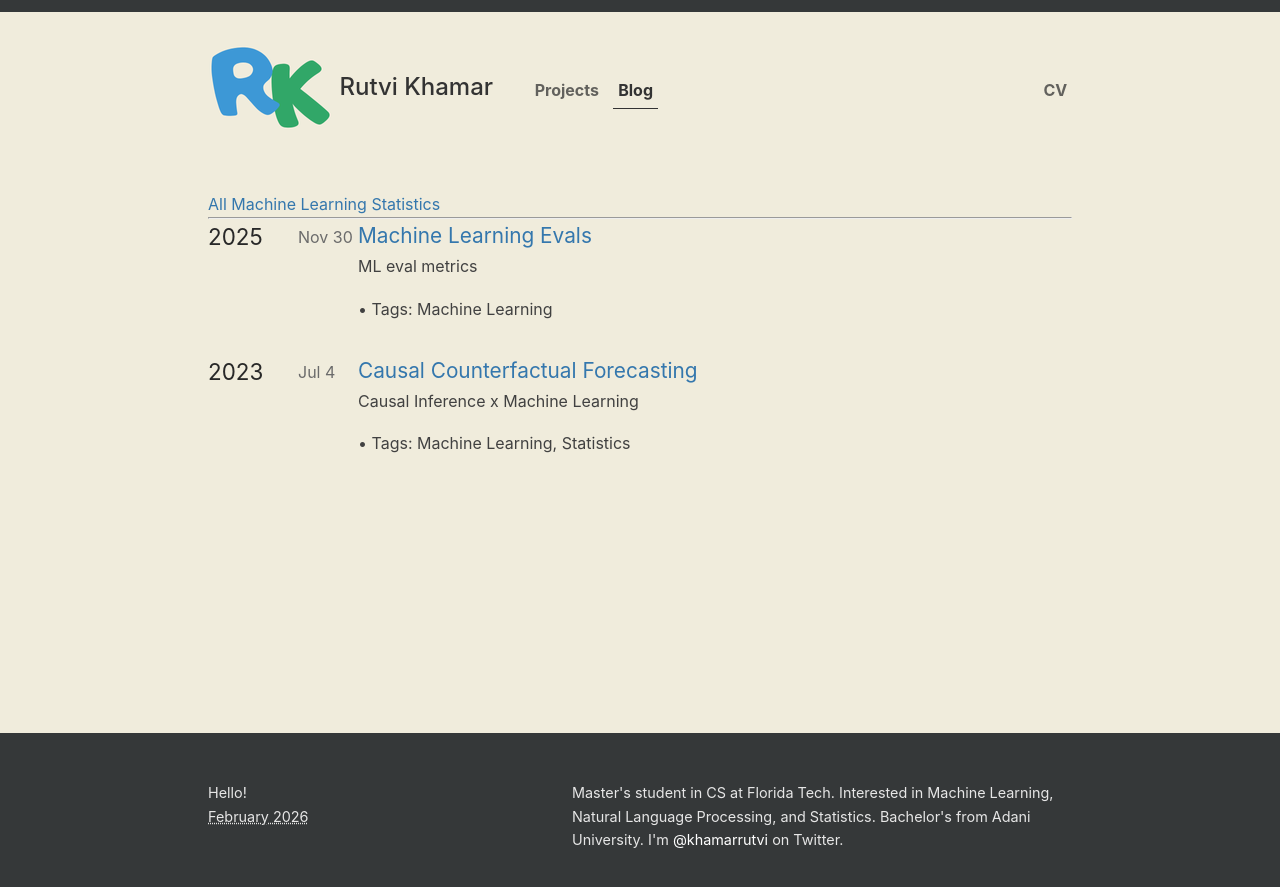
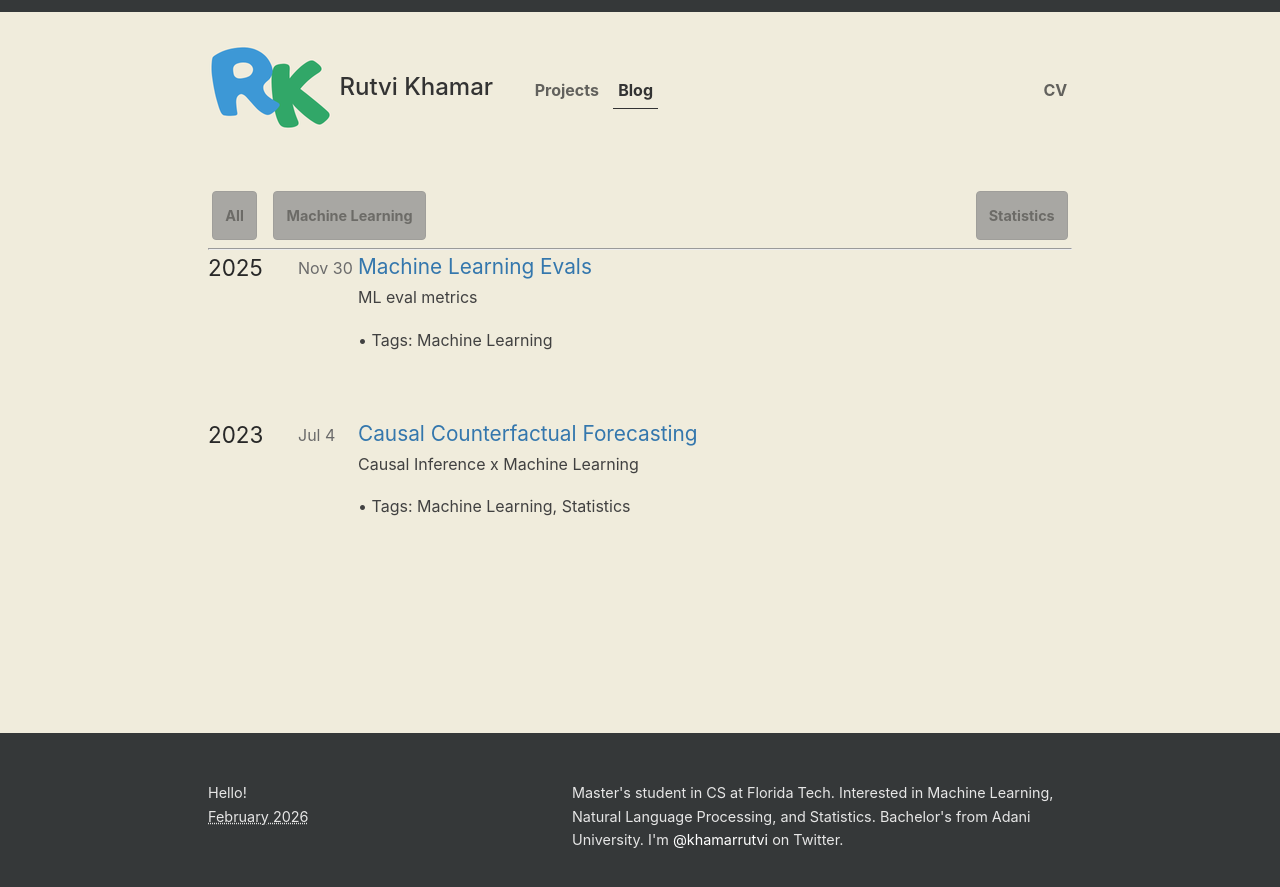
Before and after one commit to rutvi02/rutvi02.github.io, a Jekyll site: the page built from blog.md, in a window 1280 px wide. Shown: the top 887 px of the page. Built offline with Jekyll 4.4.1, drawn with Linux system fonts in a browser that asks for light colours.

Commit message:
updating blog section

```diff
--- a/_sass/_blog.scss
+++ b/_sass/_blog.scss
@@ -1,4 +1,46 @@
+/* Blog tag filter bar – even layout */
+.blog-tags {
+  display: flex;
+  flex-wrap: wrap;
+  gap: 0.5rem;
+  margin-bottom: 0.5rem;
+
+  .blog-tag {
+    display: inline-block;
+    padding: 0.35rem 0.75rem;
+    font-size: 0.9rem;
+    text-decoration: none;
+    color: $text-color;
+    background: $grey-color-light;
+    border-radius: 4px;
+    border: 1px solid darken($grey-color-light, 5%);
+    transition: background 0.15s ease, border-color 0.15s ease;
+
+    &:hover {
+      background: darken($grey-color-light, 5%);
+      border-color: darken($grey-color-light, 10%);
+    }
+
+    &.active {
+      background: $brand-color;
+      color: #fff;
+      border-color: $brand-color;
+    }
+  }
+}
+
 .post-list {
+  .year-group {
+    clear: both;
+    margin-bottom: $spacing-unit;
+
+    &::after {
+      content: "";
+      display: table;
+      clear: both;
+    }
+  }
+
   .year {
     font-size: 1.4rem;
     font-weight: normal;
--- a/blog.md
+++ b/blog.md
@@ -5,15 +5,15 @@ title: Blog posts
 ---
 
 <!-- TAG FILTER BAR -->
-<div class="tags">
-  <a href="{{ page.url | relative_url }}">All</a>
+<nav class="blog-tags" aria-label="Filter posts by category">
+  <a class="blog-tag" href="{{ page.url | relative_url }}">All</a>
   {% assign all_tags = site.tags | sort %}
   {% for tag in all_tags %}
-    <a href="{{ page.url | relative_url }}?tag={{ tag[0] | escape }}">
+    <a class="blog-tag" href="{{ page.url | relative_url }}?tag={{ tag[0] | escape }}">
       {{ tag[0] }}
     </a>
   {% endfor %}
-</div>
+</nav>
 
 <hr>
 
@@ -25,7 +25,11 @@ title: Blog posts
     {% assign currentdate = post.date | date: "%Y" %}
 
     {% if currentdate != date %}
-      <h2 id="y{{ currentdate }}" class="year">{{ currentdate }}</h2>
+      {% if date != nil %}
+        </div>
+      {% endif %}
+      <div class="year-group" data-year="{{ currentdate }}">
+        <h2 id="y{{ currentdate }}" class="year">{{ currentdate }}</h2>
       {% assign date = currentdate %}
     {% endif %}
 
@@ -52,24 +56,39 @@ title: Blog posts
       {% endif %}
     </div>
   {% endfor %}
+  </div>
 </div>
 
 <script>
-  const params = new URLSearchParams(window.location.search);
-  const tag = params.get("tag");
-  if (tag) {
-    const posts = document.querySelectorAll(".post-item");
-    posts.forEach(p => {
-      if (!p.getAttribute("data-tags").includes(tag)) {
-        p.style.display = "none";
-      }
-    });
+  (function () {
+    const params = new URLSearchParams(window.location.search);
+    const tag = params.get("tag");
+    const postItems = document.querySelectorAll(".post-item");
+    const yearGroups = document.querySelectorAll(".year-group");
 
-    // Highlight active tag link
-    document.querySelectorAll(".tags a").forEach(a => {
-      if (a.href.includes(`tag=${tag}`)) {
-        a.classList.add("active");
-      }
-    });
-  }
+    if (tag) {
+      postItems.forEach(function (p) {
+        if (!p.getAttribute("data-tags").includes(tag)) {
+          p.style.display = "none";
+          p.classList.add("hidden-by-filter");
+        }
+      });
+
+      // Hide year groups that have no visible posts
+      yearGroups.forEach(function (group) {
+        var visible = group.querySelectorAll(".post-item:not(.hidden-by-filter)").length;
+        if (visible === 0) {
+          group.style.display = "none";
+        }
+      });
+
+      // Highlight active tag link
+      document.querySelectorAll(".blog-tags .blog-tag").forEach(function (a) {
+        try {
+          var linkTag = new URL(a.href).searchParams.get("tag");
+          if (linkTag === tag) a.classList.add("active");
+        } catch (e) {}
+      });
+    }
+  })();
 </script>
```
